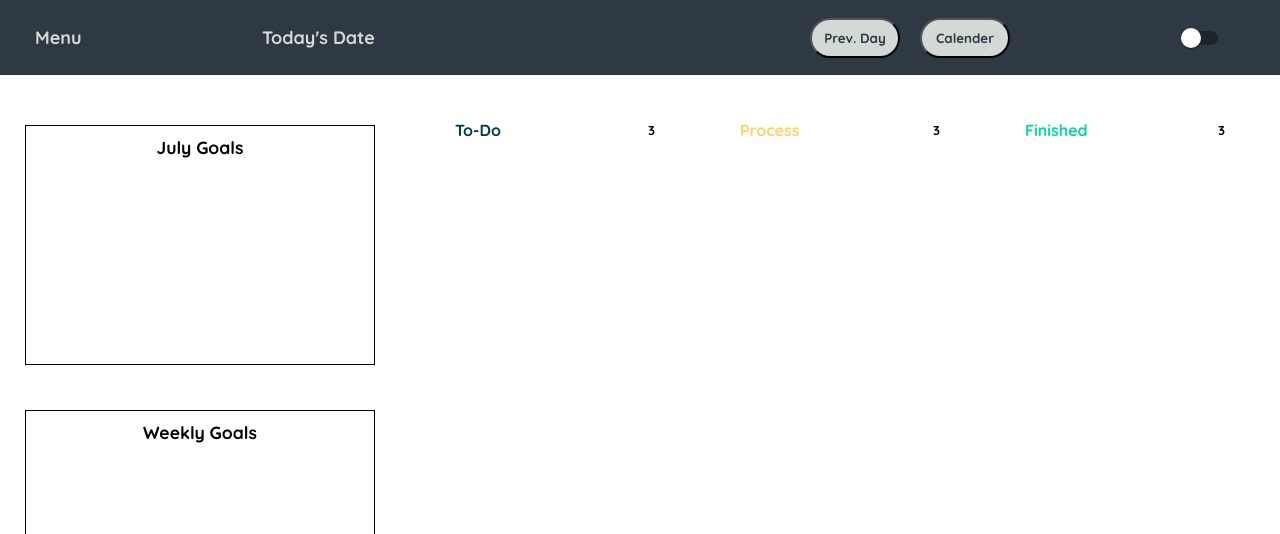
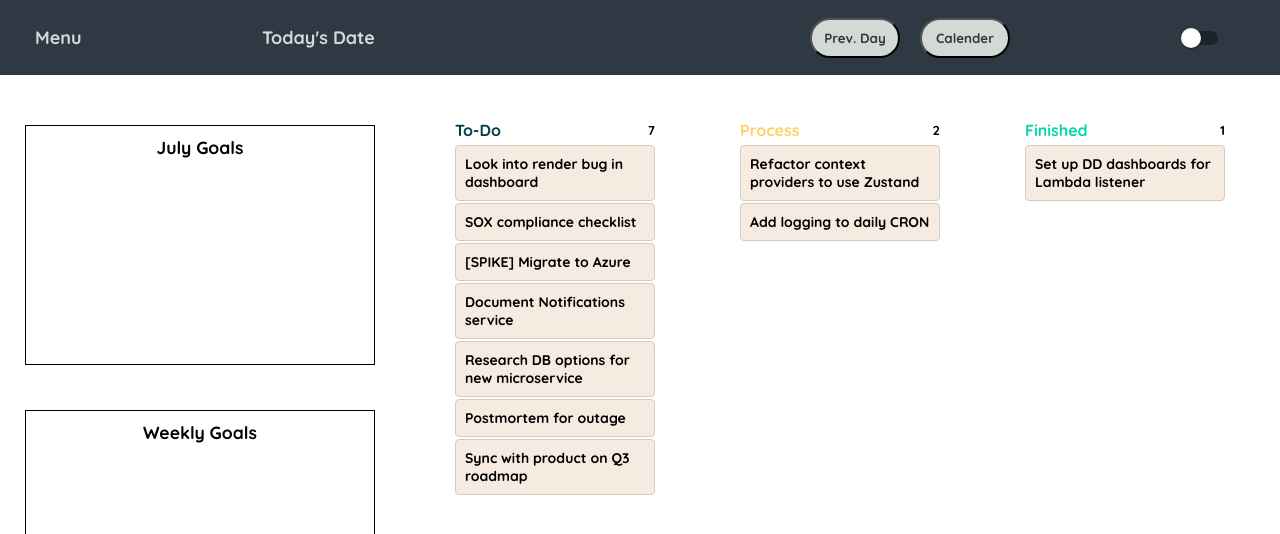
Before and after one commit to cerengulten/todo-website, a React (Create React App) app: page / in a window 1280 px wide. Shown: the top 534 px of the page. Built offline with nearby package versions, Linux system fonts and the light colour scheme.

Commit message:
cards-update

```diff
--- a/src/components/Todo.css
+++ b/src/components/Todo.css
@@ -34,3 +34,36 @@
   font-size: small;
 
 }
+.card{
+  height: 100%;
+  width: 100%;
+  background-color: aliceblues;
+  transition: background-color 0.3s ease;
+}
+.card:active{
+  background-color: gray;
+}
+
+.card-container{
+  font-family: 'Quicksand', sans-serif;
+  font-weight: medium;
+  font-size: 14px;
+  cursor: grab;
+  border-style: solid;
+  border-width: 1.2px;
+  border-radius: 4px;
+  border-color: #d6ccc2;
+  background-color: #f5ebe0;
+  padding: 9px;
+}
+.card-container:active{
+  cursor: grabbing;
+}
+
+.drop-indicator{
+  margin: auto 2px;
+  height: 2px;
+  width: 100%;
+  background-color: #4361ee;
+  opacity: 0;
+}
--- a/src/components/Todo.js
+++ b/src/components/Todo.js
@@ -1,10 +1,9 @@
 import React from 'react';
 import { useState } from 'react';
 import './Todo.css';
-import { color } from '@mui/system';
 
 function Todo() {
-  const [cards, setCards] = useState();
+  const [cards, setCards] = useState(DEFAULT_CARDS);
   return (
     <div className='todo-container'>
       <Column
@@ -32,13 +31,76 @@ function Todo() {
 export default Todo
 
 const Column = ({title, headingColor, cards, column, setCards}) =>{
+  const [active, setActive] = useState(false); /*used for hover the card, booelan */
+  const filteredCards = cards.filter((c) => c.column === column);
   return(
     <div className='column-container'>
       <div className='header-container'>
         <h3 className='mainHeader' style={{color: headingColor}}>{title}</h3>
-        <span className='num-cards'>3</span> {/*number of the cards in the column will be in here*/}
+        <span className='num-cards'>{filteredCards.length}</span> {/*number of the cards in the column will be in here*/}
+      </div>
+      <div className={`card ${active ? 'active' : ''}`}>
+        {filteredCards.map((c) => {
+          return <Card key={c.id} {...c}/>
+        })}
+        <DropIndicator beforeId="-1" column={column} />
       </div>
     </div>
   );
+};
+const Card = ({title, id, column}) =>{
+  return(
+    <div>
+      <DropIndicator beforeId={id} column={column}/>
+      <div
+          layout
+          layoutId = {id}
+          draggable = 'true'
+          className='card-container'>
+          <p className='card-content'>{title}</p>
+      </div>
 
+    </div>
+
+
+  );
 };
+
+const DropIndicator = ({beforeId, column}) =>{
+  return(
+    <div
+        data-before={beforeId || "-1"}
+        data-column={column}
+        className='drop-indicator'  />
+  );
+  };
+
+const DEFAULT_CARDS = [
+  // BACKLOG
+  { title: "Look into render bug in dashboard", id: "1", column: "todo" },
+  { title: "SOX compliance checklist", id: "2", column: "todo" },
+  { title: "[SPIKE] Migrate to Azure", id: "3", column: "todo" },
+  { title: "Document Notifications service", id: "4", column: "todo" },
+  // TODO
+  {
+    title: "Research DB options for new microservice",
+    id: "5",
+    column: "todo",
+  },
+  { title: "Postmortem for outage", id: "6", column: "todo" },
+  { title: "Sync with product on Q3 roadmap", id: "7", column: "todo" },
+
+  // DOING
+  {
+    title: "Refactor context providers to use Zustand",
+    id: "8",
+    column: "process",
+  },
+  { title: "Add logging to daily CRON", id: "9", column: "process" },
+  // DONE
+  {
+    title: "Set up DD dashboards for Lambda listener",
+    id: "10",
+    column: "done",
+  },
+];
```
